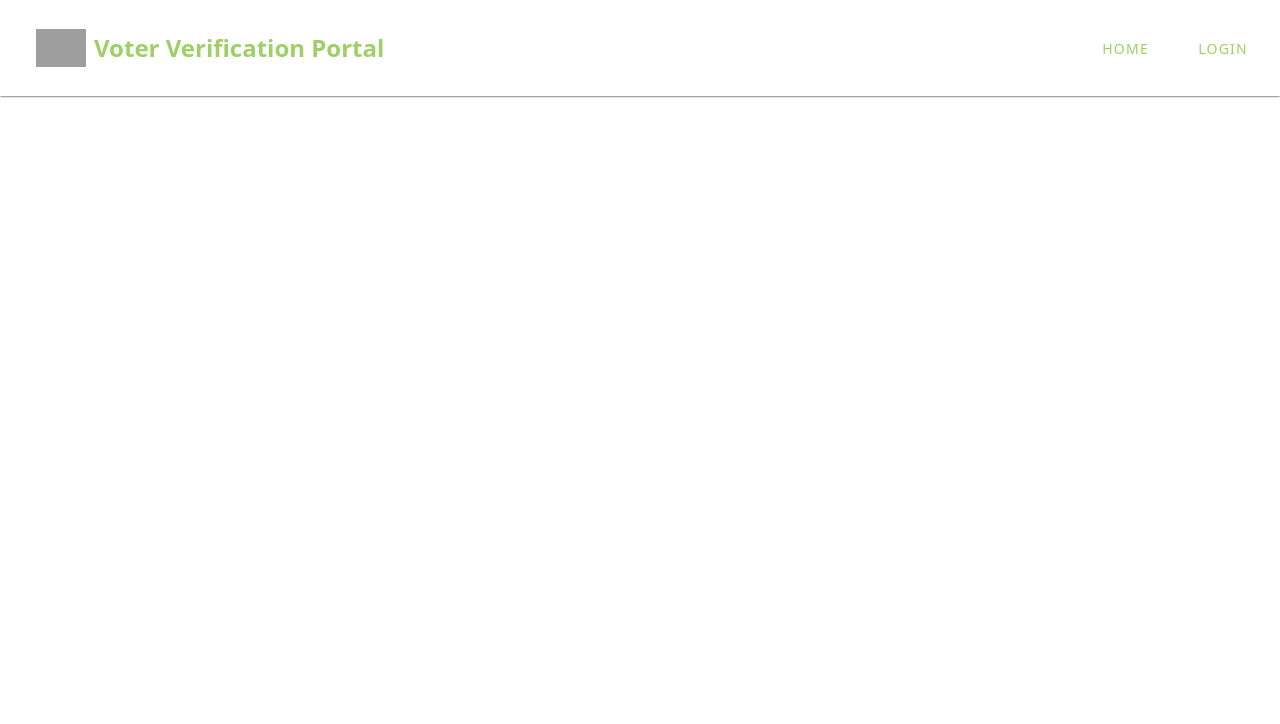
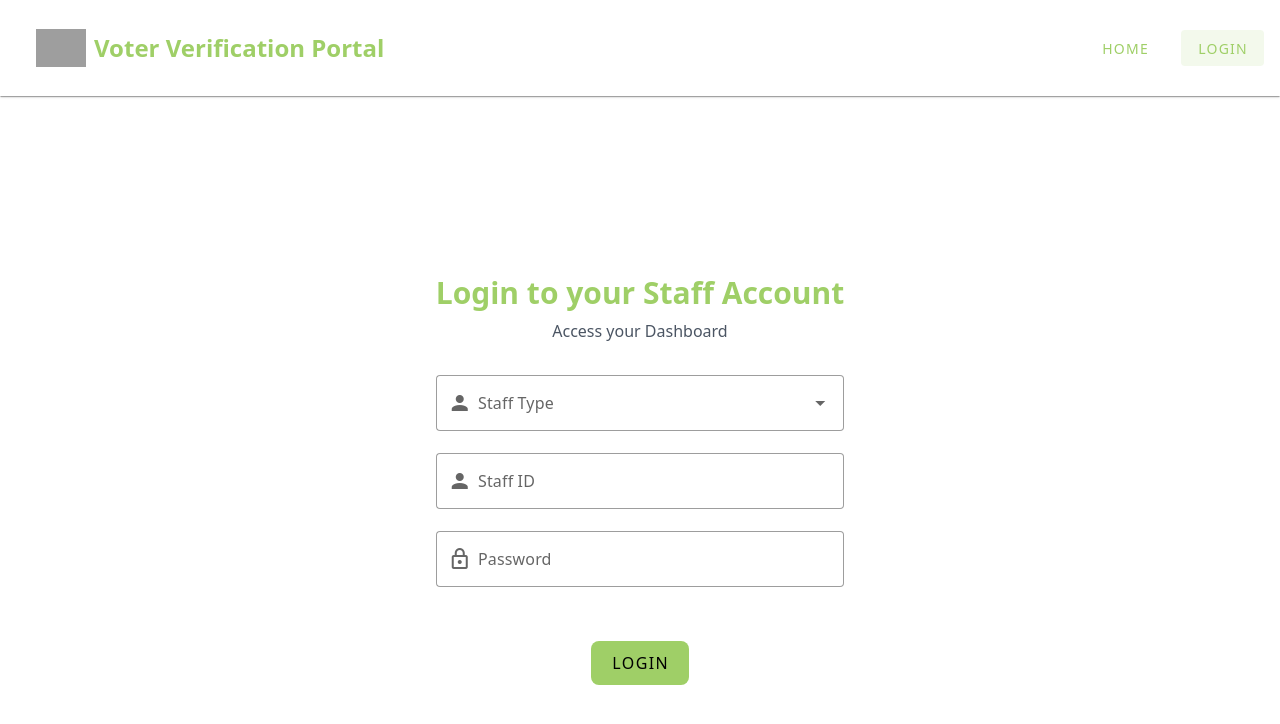
Before and after one commit to karanjavictor/Voter-Registration, a Vue app in the folder Frontend/: page /staff-login in a window 1280 px wide. Shown: the top 724 px of the page. Built offline with nearby package versions, Linux system fonts and the light colour scheme; grey boxes are pictures that could not be loaded; a small style sheet from the web is missing.

Commit message:
Finished implementing the staff login page

```diff
--- /dev/null
+++ b/Frontend/src/Pages/StaffLogin.vue
@@ -0,0 +1,34 @@
+<script setup lang="ts">
+import { ref } from 'vue';
+</script>
+
+<template>
+    <section class="relative min-h-screen flex items-center justify-center">
+        <!-- Staff Login form -->
+        <div class="flex items-center justify-center p-8">
+            <div class="w-full space-y-8">
+                <!-- Header -->
+                <div class="text-center">
+                    <h1 class="text-3xl font-bold text-primary mb-2">Login to your Staff Account</h1>
+                    <p class="text-secondary">Access your Dashboard</p>
+                </div>
+                <!-- Form -->
+                <v-form ref="staffLoginForm" class="mt-8">
+                    <v-select label="Staff Type" prepend-inner-icon="mdi-account" variant="outlined" class="rounded-lg"
+                        color="primary" :items="['Clerk', 'Admin', 'Supervisor']" bg-color="white"></v-select>
+                    <v-text-field label="Staff ID" prepend-inner-icon="mdi-account" variant="outlined" class="rounded-lg"
+                        color="primary" type="text" bg-color="white"></v-text-field>
+
+                    <v-text-field label="Password" prepend-inner-icon="mdi-lock-outline" color="primary"
+                        class="rounded-lg" variant="outlined" type="password" bg-color="white"></v-text-field>
+
+                    <div class="flex justify-center mt-8">
+                        <v-btn color="primary" variant="flat" class="rounded-lg" size="large">Login</v-btn>
+                    </div>
+                </v-form>
+            </div>
+        </div>
+    </section>
+</template>
+
+<style scoped></style>
--- a/Frontend/src/components/Header.vue
+++ b/Frontend/src/components/Header.vue
@@ -13,7 +13,7 @@
 
         <div class="gap-x-4 flex items-center">
             <v-btn color="primary" variant="text" to="/">Home</v-btn>
-            <v-btn color="primary" variant="text">Login</v-btn>
+            <v-btn color="primary" variant="text" to="/staff-login">Login</v-btn>
         </div>
     </v-app-bar>
 </template>
--- a/Frontend/src/router/index.ts
+++ b/Frontend/src/router/index.ts
@@ -18,6 +18,11 @@ const router = createRouter({
       name: 'voter-check',
       component: () => import('@/Pages/VoterCheck.vue'),
     },
+    {
+      path: '/staff-login',
+      name: 'staff-login',
+      component: () => import('@/Pages/StaffLogin.vue'),
+    },
   ],
 })
 
```
